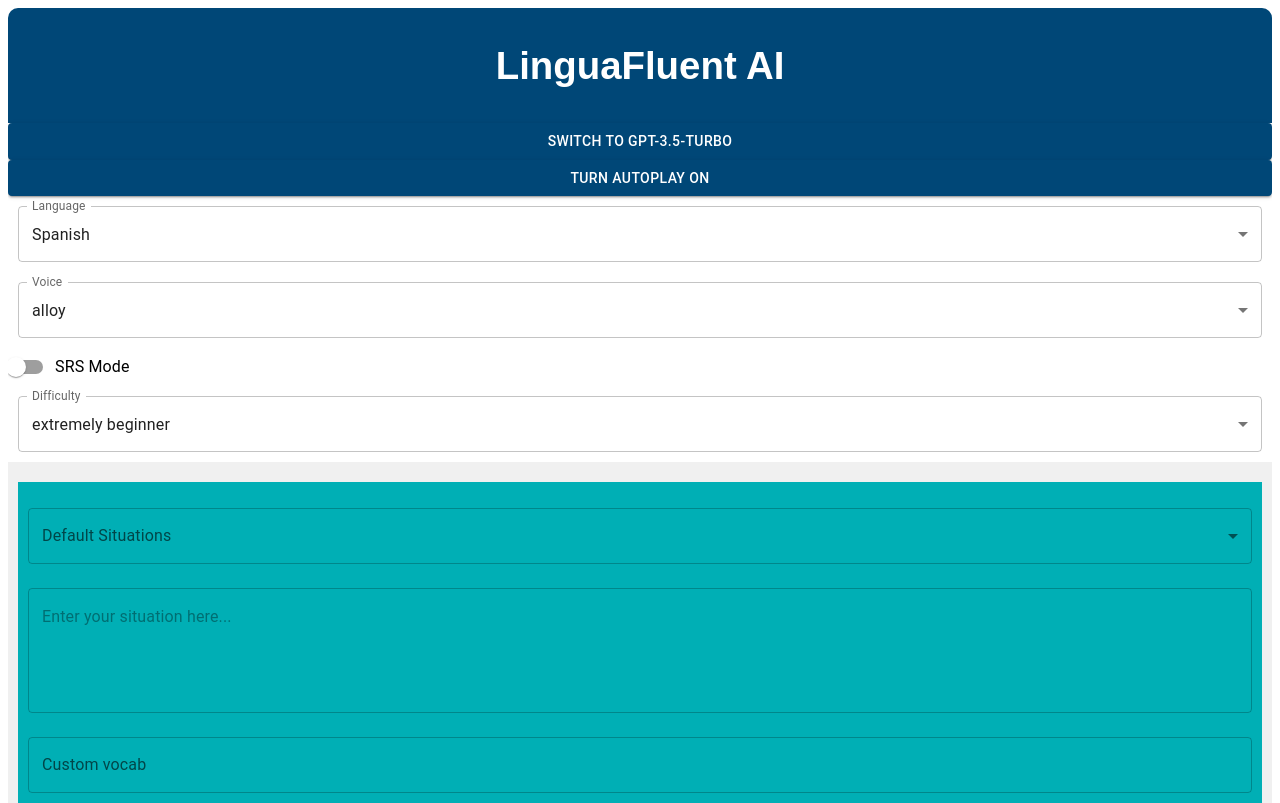
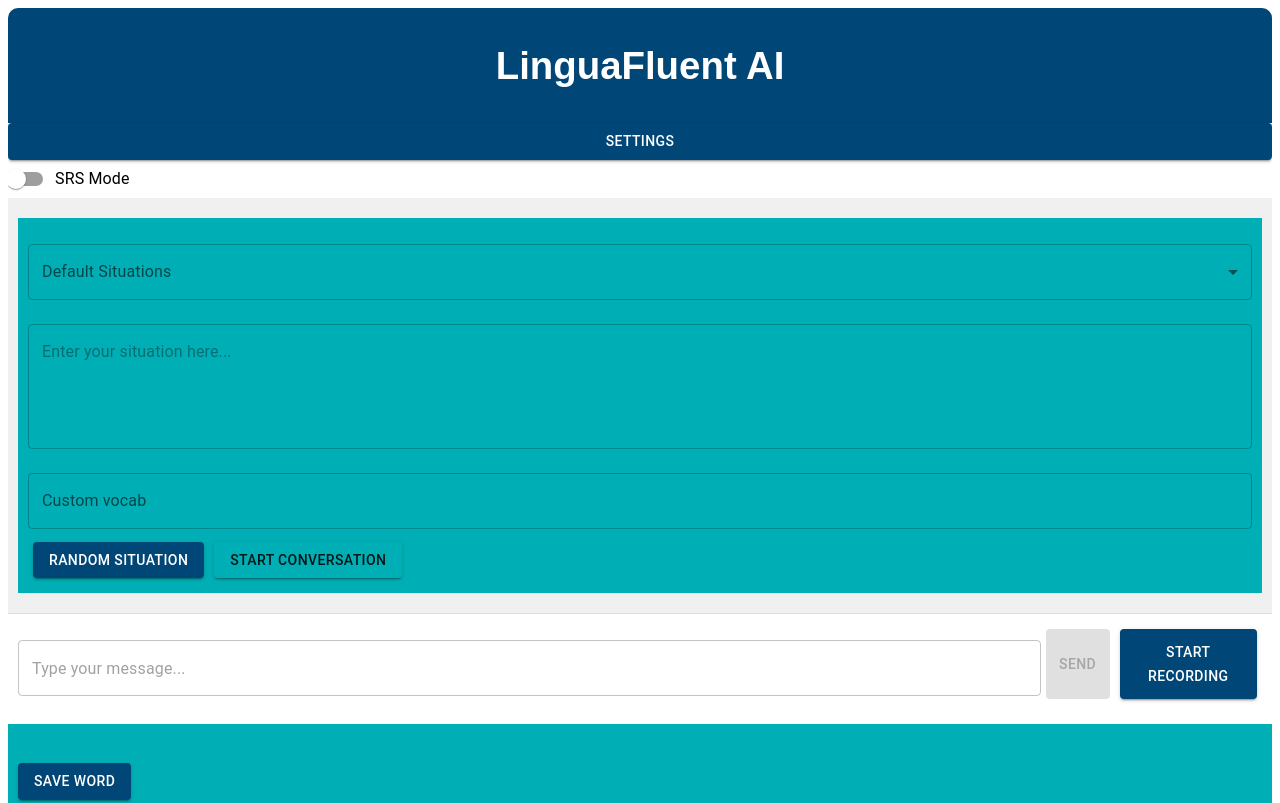
Before and after one commit to evannaderi/chinese-companion, a Next.js app: page / in a window 1280 px wide. Shown: the top 803 px of the page. Built offline with nearby package versions, Linux system fonts and the light colour scheme.

Commit message:
convo control

```diff
--- a/components/ChatContainer.js
+++ b/components/ChatContainer.js
@@ -1,6 +1,6 @@
 import React, { useState, useEffect } from 'react';
 import { Button, FormControlLabel, Switch } from '@mui/material';
-import { FormControl, InputLabel, Select, MenuItem } from '@mui/material';
+import { FormControl, InputLabel, Select, MenuItem, Box, Modal } from '@mui/material';
 import { getMandarinCompletion } from '../services/openaiService';
 import { segmentTextJieba } from '../services/jiebaService';
 import ChatHeader from './ChatHeader';
@@ -20,6 +20,17 @@
 import { initialWordState, selectWordForReview, handleUserFeedback } from '../utils/spacedRepetition';
 import Badge from '@mui/material/Badge';
 import EmojiEventsIcon from '@mui/icons-material/EmojiEvents';
+
+const style = {
+    position: 'absolute',
+    top: '50%',
+    left: '50%',
+    transform: 'translate(-50%, -50%)',
+    width: 400,
+    bgcolor: 'background.paper',
+    boxShadow: 24,
+    p: 4,
+};
 
 const model = "gpt-4-1106-preview";
 const firstMsgContent = "Say something just one thing to start the conversation. Do not surround your text with quotation marks or a name or anything. Do not ask for any more information on the situation, you should know everything.";
@@ -59,6 +70,10 @@
     const [isReviewWordKnown, setIsReviewWordKnown] = useState(null);
     const [feedbackSelected, setFeedbackSelected] = useState(false);
     const [autoplay, setAutoplay] = useState(false);
+    const [isSettingsModalOpen, setIsSettingsModalOpen] = useState(false);
+
+    const openSettingsModal = () => setIsSettingsModalOpen(true);
+    const closeSettingsModal = () => setIsSettingsModalOpen(false);
 
     const openTranslator = () => setIsTranslatorOpen(true);
     const closeTranslator = () => setIsTranslatorOpen(false);
@@ -353,61 +368,19 @@
     return (
         <div className={styles.chatContainer}>
             <ChatHeader className={styles.chatHeader}/>
-            <Button variant="contained" color="primary" onClick={toggleModel}>
-                    Switch to {currentModel === 'gpt-3.5-turbo' ? 'GPT-4-1106-preview' : 'GPT-3.5-turbo'}
+
+            <Button variant="contained" color="primary" onClick={openSettingsModal}>
+                Settings
             </Button>
-            <Button variant="contained" color="primary" onClick={toggleAutoplay}>
-                    Turn autoplay {autoplay ? 'off' : 'on'}
-            </Button>
-            <FormControl variant="outlined" style={{ minWidth: 120, margin: '10px' }}>
-                <InputLabel htmlFor="language-select">Language</InputLabel>
-                <Select
-                    label="Language"
-                    id="language-select"
-                    value={language}
-                    onChange={handleLanguageChange}
-                    disabled={isSituationUsed}
-                >
-                    {languages.map(lang => (
-                        <MenuItem key={lang} value={lang}>{lang}</MenuItem>
-                    ))}
-                </Select>
-            </FormControl>
-            <FormControl variant="outlined" style={{ minWidth: 120, margin: '10px' }}>
-                <InputLabel htmlFor="language-select">Voice</InputLabel>
-                <Select
-                    label="Voice"
-                    id="voice-select"
-                    value={voice}
-                    onChange={handleVoiceChange}
-                    disabled={isSituationUsed}
-                >
-                    {voices.map(voice => (
-                        <MenuItem key={voice} value={voice}>{voice}</MenuItem>
-                    ))}
-                </Select>
-            </FormControl>
+
+
             <FormControlLabel
                 control={<Switch checked={isSrsModeActive} onChange={toggleSrsMode} />}
                 label="SRS Mode"
                 disabled={isSituationUsed}
             />
-            <FormControl variant="outlined" style={{ minWidth: 120, margin: '10px' }}>
-                <InputLabel htmlFor="difficulty-select">Difficulty</InputLabel>
-                <Select
-                    label="Difficulty"
-                    id="difficulty-select"
-                    value={difficulty}
-                    onChange={handleDifficultyChange}
-                    disabled={isSituationUsed}
-                >
-                    {difficultyLevels.map(level => (
-                        <MenuItem key={level} value={level}>{level}</MenuItem>
-                    ))}
-                </Select>
-            </FormControl>
             <MessageDisplayArea messages={conversationLog} segmentedMessages={segmentedConversation} onClickWord={updateCard} situation={situation} setSituation={setSituation} useSituation={useSituation} showSituation={true} openHelpChat={openHelpChat} customVocab={customVocab} setCustomVocab={setCustomVocab} sourceLanguage={language} aiCharName={aiCharName} userCharName={userCharName} autoplay={autoplay} voice={voice} />
-            <ChatInputArea onSendMessage={handleSubmit} userInput={userInput} setUserInput={setUserInput} />
+            <ChatInputArea onSendMessage={handleSubmit} userInput={userInput} setUserInput={setUserInput} isSituationUsed={isSituationUsed} />
             {isSrsModeActive && (
                 <SrsCard
                     currentReviewWord={currentReviewWord}
@@ -445,6 +418,64 @@
                 </Badge>
                 <p>Your current streak: {streak}</p>
             </div>
+            <Modal
+                open={isSettingsModalOpen}
+                onClose={closeSettingsModal}
+                aria-labelledby="settings-modal-title"
+                aria-describedby="settings-modal-description"
+            >
+                <Box sx={style}>
+                    <h2 id="settings-modal-title">Settings</h2>
+                    <Button variant="contained" color="primary" onClick={toggleModel}>
+                        Switch to {currentModel === 'gpt-3.5-turbo' ? 'GPT-4-1106-preview' : 'GPT-3.5-turbo'}
+                    </Button>
+                    <Button variant="contained" color="primary" onClick={toggleAutoplay}>
+                            Turn autoplay {autoplay ? 'off' : 'on'}
+                    </Button>
+                    <FormControl variant="outlined" style={{ minWidth: 120, margin: '10px' }}>
+                        <InputLabel htmlFor="language-select">Language</InputLabel>
+                        <Select
+                            label="Language"
+                            id="language-select"
+                            value={language}
+                            onChange={handleLanguageChange}
+                            disabled={isSituationUsed}
+                        >
+                            {languages.map(lang => (
+                                <MenuItem key={lang} value={lang}>{lang}</MenuItem>
+                            ))}
+                        </Select>
+                    </FormControl>
+                    <FormControl variant="outlined" style={{ minWidth: 120, margin: '10px' }}>
+                        <InputLabel htmlFor="voice-select">Voice</InputLabel>
+                        <Select
+                            label="Voice"
+                            id="voice-select"
+                            value={voice}
+                            onChange={handleVoiceChange}
+                            disabled={isSituationUsed}
+                        >
+                            {voices.map(voice => (
+                                <MenuItem key={voice} value={voice}>{voice}</MenuItem>
+                            ))}
+                        </Select>
+                    </FormControl>
+                    <FormControl variant="outlined" style={{ minWidth: 120, margin: '10px' }}>
+                        <InputLabel htmlFor="difficulty-select">Difficulty</InputLabel>
+                        <Select
+                            label="Difficulty"
+                            id="difficulty-select"
+                            value={difficulty}
+                            onChange={handleDifficultyChange}
+                            disabled={isSituationUsed}
+                        >
+                            {difficultyLevels.map(level => (
+                                <MenuItem key={level} value={level}>{level}</MenuItem>
+                            ))}
+                        </Select>
+                    </FormControl>
+                </Box>
+            </Modal>
 
         </div>
     );
--- a/components/ChatInputArea.js
+++ b/components/ChatInputArea.js
@@ -5,7 +5,7 @@
 
 const transcriptionModel = "whisper-1";
 
-const ChatInputArea = ({ onSendMessage, userInput, setUserInput }) => {
+const ChatInputArea = ({ onSendMessage, userInput, setUserInput, isSituationUsed }) => {
     const [input, setInput] = useState('');
     const [recording, setRecording] = useState(false);
     const mediaRecorderRef = useRef(null);
@@ -131,6 +131,7 @@
                 color="primary"
                 onClick={handleSend}
                 style={{ margin: '5px' }}
+                disabled={!isSituationUsed}
             >
                 Send
             </Button>
```
